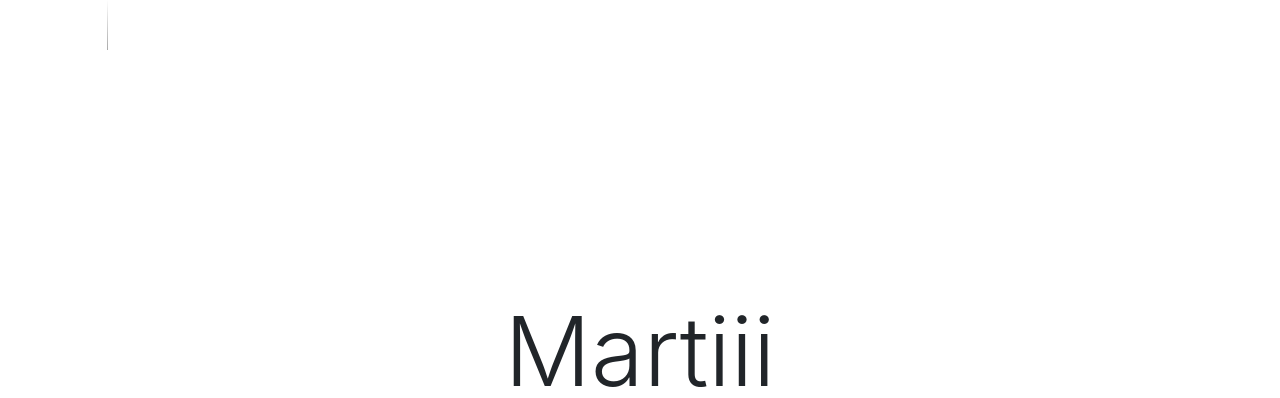
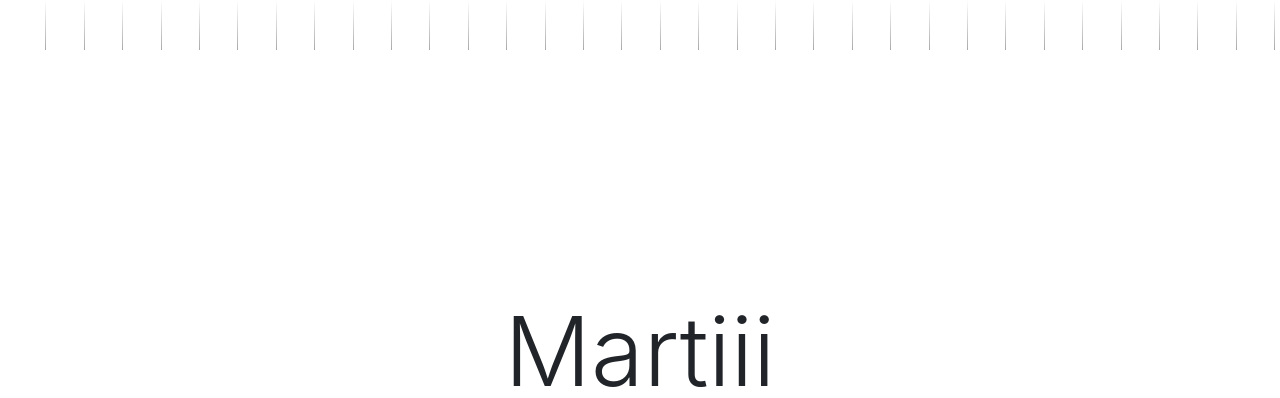
Before and after one commit to martialonso/martiii.me, a plain HTML site: page index.html in a window 1280 px wide. Shown: the top 398 px of the page. Drawn offline with nearby package versions, Linux system fonts and the light colour scheme.

Commit message:
Add multiple drops

```diff
--- a/index.html
+++ b/index.html
@@ -12,6 +12,8 @@
 
   <link rel="stylesheet" type="text/css" href="style.css">
   <link rel="stylesheet" type="text/css" href="raindrops.css">
+
+  <script src="raindrops.js"></script>
 </head>
 <body>
 
@@ -24,12 +26,7 @@
     </div>
 </div>
 
-<div class="raindrops">
-    <div class="drop">
-        <div class="trace"></div>
-        <div class="splash"></div>
-    </div>
-</div>
+<div class="raindrops"></div>
 
 </body>
 </html>
--- a/raindrops.css
+++ b/raindrops.css
@@ -9,7 +9,7 @@
 }
 
 .drop {
-    margin-left: 100px;
+    position: absolute;
     animation: drop 1s linear infinite;
 }
 
--- /dev/null
+++ b/raindrops.js
@@ -0,0 +1,17 @@
+var rain = function() {
+    var i = 0;
+    var drops = "";
+    console.log("Raining...");
+    while (i < 33) {
+        i++;
+        drops += '<div class="drop" style="left: ' + (i * 3) + '%;">'
+        + '<div class="trace"></div>'
+        + '<div class="splash"></div>'
+        + '</div>';
+
+        console.log("Addind drop...");
+    }
+    $(".raindrops").append(drops);
+}
+
+$(document).ready(rain);
```
